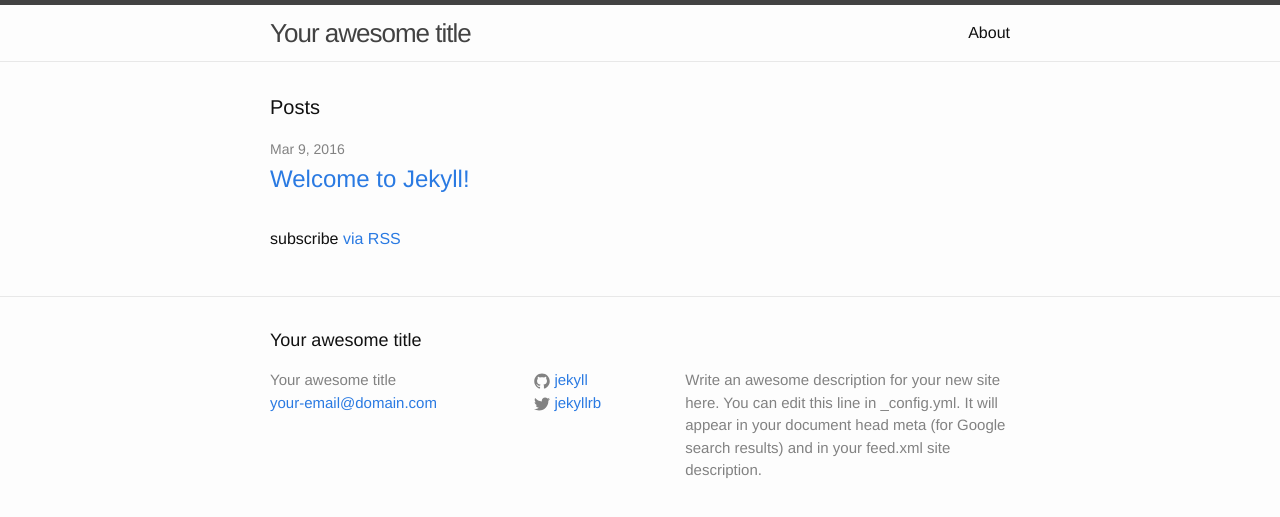
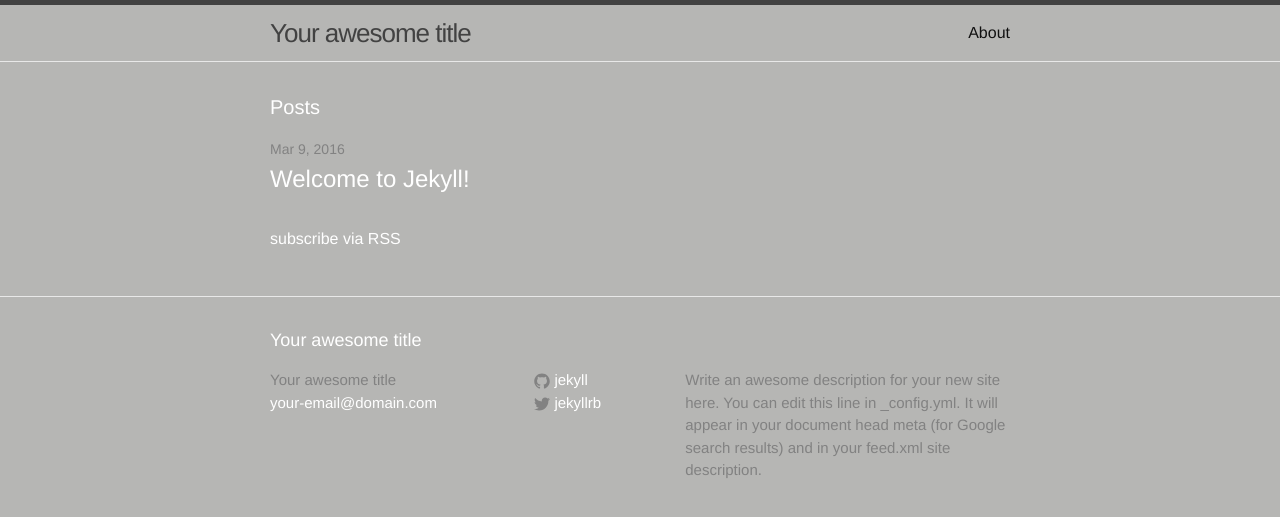
Before and after one commit to D3xterjs/d3xterjs.github.io, a Jekyll site: the page built from index.html, in a window 1280 px wide. Shown: the top 517 px of the page. Built offline with Jekyll 4.4.1, drawn with Linux system fonts in a browser that asks for light colours.

Commit message:
css changes

```diff
--- a/_includes/head.html
+++ b/_includes/head.html
@@ -11,8 +11,8 @@
   <link rel="alternate" type="application/rss+xml" title="{{ site.title }}" href="{{ "/feed.xml" | prepend: site.baseurl | prepend: site.url }}" />
 
   <!-- favicon -->
-  <link rel="shortcut icon" type="image/png" href="../img/d3xter.png">
+  <link rel="shortcut icon" type="image/png" href="{{ site.baseurl }}/img/d3xter.png">
 
   <!-- additional styling -->
-  <link rel="stylesheet" href="../css/extension.css">
+  <link rel="stylesheet" href="{{ site.baseurl }}/css/extension.css">
 </head>
--- a/css/extension.css
+++ b/css/extension.css
@@ -1,3 +1,8 @@
-div {
-  background-color: '#2C3539';
+header, body, footer {
+  color: white;
+  background-color: #B6B6B4;
 }
+
+h1, h2, a, .wrapper {
+  color: white;
+}
```
